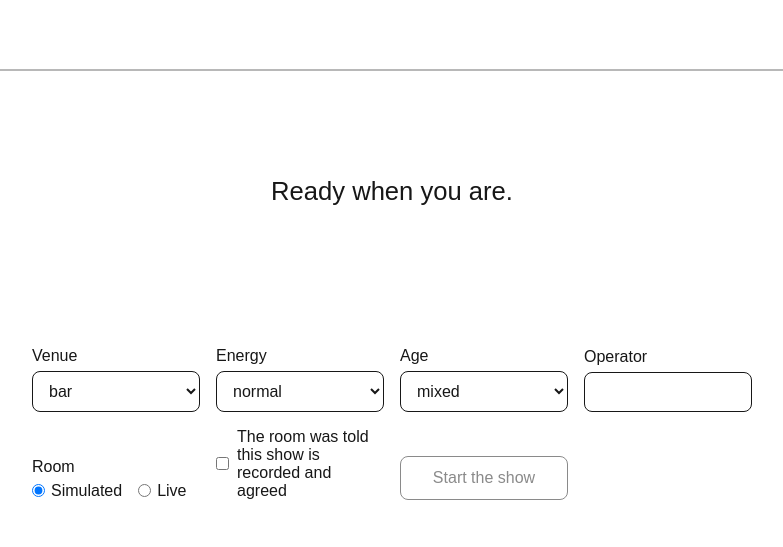
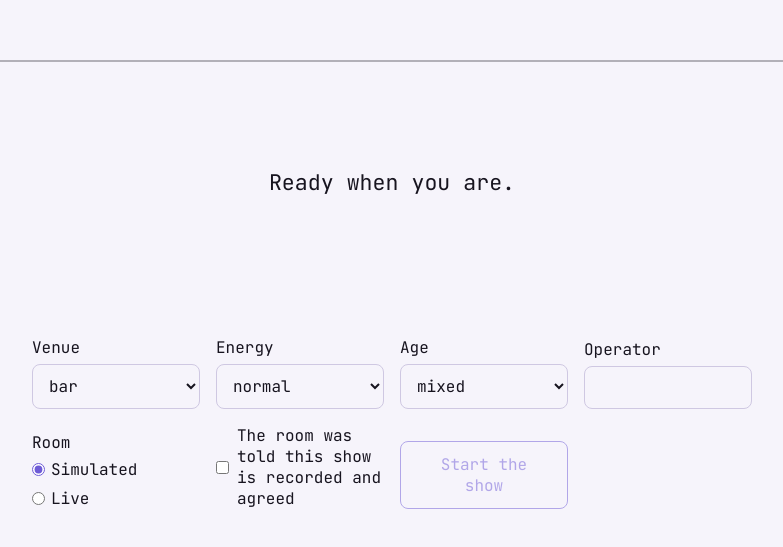
Before and after one commit to Panreta/humor-me, a Next.js app in the folder frontend/: page / in a window 1280 px wide. Shown: the part 151-698 px from the top of the page, without its empty margins (248-1031 px from the left). Built offline with nearby package versions, Linux system fonts and the light colour scheme.

Commit message:
feat(frontend): :art: lilac-tinted mono theme with JetBrains Mono, because the user picked it from five mocked options and wants one palette for every control

```diff
--- a/frontend/src/app/globals.css
+++ b/frontend/src/app/globals.css
@@ -1,12 +1,19 @@
+/* One lilac-tinted palette; every control and the waveform read from these. */
 :root {
-  --background: #ffffff;
-  --foreground: #171717;
+  --background: #f6f4fb;
+  --foreground: #17141f;
+  --border-dim: #cfc8e2;
+  --accent: #6e5bd6;
+  --on-accent: #ffffff;
 }
 
 @media (prefers-color-scheme: dark) {
   :root {
-    --background: #0a0a0a;
-    --foreground: #ededed;
+    --background: #0f0d16;
+    --foreground: #ece7f8;
+    --border-dim: #3d3654;
+    --accent: #b9a8ff;
+    --on-accent: #0f0d16;
   }
 }
 
@@ -19,7 +26,7 @@ body {
 body {
   color: var(--foreground);
   background: var(--background);
-  font-family: Arial, Helvetica, sans-serif;
+  font-family: var(--font-mono), ui-monospace, Menlo, Consolas, monospace;
   -webkit-font-smoothing: antialiased;
   -moz-osx-font-smoothing: grayscale;
 }
@@ -40,3 +47,13 @@ a {
     color-scheme: dark;
   }
 }
+
+:focus-visible {
+  outline: 2px solid var(--accent);
+  outline-offset: 3px;
+}
+
+input[type="checkbox"],
+input[type="radio"] {
+  accent-color: var(--accent);
+}
--- a/frontend/src/app/layout.tsx
+++ b/frontend/src/app/layout.tsx
@@ -1,14 +1,9 @@
 import type { Metadata } from "next";
-import { Geist, Geist_Mono } from "next/font/google";
+import { JetBrains_Mono } from "next/font/google";
 import "./globals.css";
 
-const geistSans = Geist({
-  variable: "--font-geist-sans",
-  subsets: ["latin"],
-});
-
-const geistMono = Geist_Mono({
-  variable: "--font-geist-mono",
+const mono = JetBrains_Mono({
+  variable: "--font-mono",
   subsets: ["latin"],
 });
 
@@ -24,7 +19,7 @@ export default function RootLayout({
 }>) {
   return (
     <html lang="en">
-      <body suppressHydrationWarning className={`${geistSans.variable} ${geistMono.variable}`}>
+      <body suppressHydrationWarning className={mono.variable}>
         {children}
       </body>
     </html>
--- a/frontend/src/app/page.module.css
+++ b/frontend/src/app/page.module.css
@@ -16,26 +16,27 @@
 }
 
 .line {
-  max-width: 44rem;
-  min-height: 5.5em;
-  font-size: clamp(1.1rem, 2.5vw, 1.6rem);
-  line-height: 1.4;
+  max-width: 46rem;
+  min-height: 6.5em;
+  font-size: clamp(1rem, 2.2vw, 1.35rem);
+  line-height: 1.6;
   text-wrap: pretty;
 }
 
 .start {
   padding: 12px 24px;
-  border: 1px solid var(--foreground);
+  border: 1px solid var(--border-dim);
   border-radius: 8px;
   background: transparent;
-  color: var(--foreground);
+  color: var(--accent);
+  border-color: var(--accent);
   font: inherit;
   cursor: pointer;
 }
 
 .start:hover:not(:disabled) {
-  background: var(--foreground);
-  color: var(--background);
+  background: var(--accent);
+  color: var(--on-accent);
 }
 
 .start:disabled {
@@ -67,7 +68,7 @@
 .field select,
 .field input {
   padding: 10px 12px;
-  border: 1px solid var(--foreground);
+  border: 1px solid var(--border-dim);
   border-radius: 8px;
   background: var(--background);
   color: var(--foreground);
@@ -107,16 +108,16 @@
 .confirm {
   max-width: 36rem;
   padding: 16px;
-  border: 2px solid var(--foreground);
+  border: 2px solid var(--border-dim);
   border-radius: 8px;
   font-size: 1.15rem;
   line-height: 1.4;
 }
 
 .notice {
-  max-width: 44rem;
+  max-width: 46rem;
   padding: 12px 16px;
-  border: 2px solid var(--foreground);
+  border: 2px solid var(--accent);
   border-radius: 8px;
   font-weight: 700;
 }
@@ -124,7 +125,7 @@
 .windowIdle,
 .windowOpen {
   padding: 8px 20px;
-  border: 2px solid var(--foreground);
+  border: 2px solid var(--border-dim);
   border-radius: 999px;
   font-size: 1.2rem;
   font-weight: 700;
@@ -136,8 +137,9 @@
 }
 
 .windowOpen {
-  background: var(--foreground);
-  color: var(--background);
+  border-color: var(--accent);
+  background: var(--accent);
+  color: var(--on-accent);
 }
 
 .buttons {
@@ -155,7 +157,7 @@
   gap: 10px;
   min-height: 150px;
   padding: 16px 10px;
-  border: 3px solid var(--foreground);
+  border: 2px solid var(--border-dim);
   border-radius: 12px;
   background: transparent;
   color: var(--foreground);
@@ -175,8 +177,9 @@
 }
 
 .lit {
-  background: var(--foreground);
-  color: var(--background);
+  border-color: var(--accent);
+  background: var(--accent);
+  color: var(--on-accent);
 }
 
 @media (max-width: 640px) {
```
Also changed, not shown: 1 other file (tests, documents, lock files or other folders).
